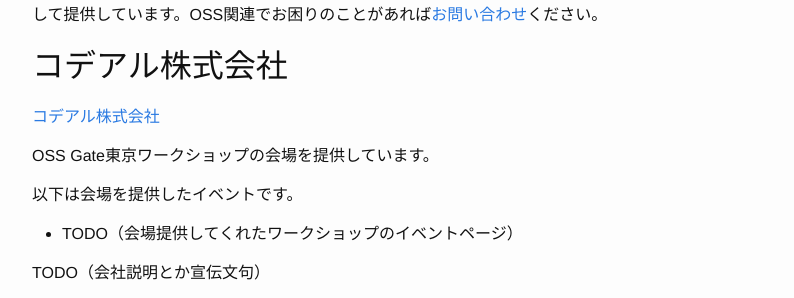
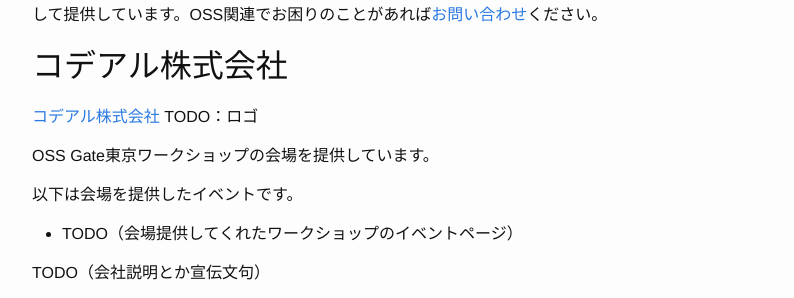
Before and after one commit to oss-gate/oss-gate.github.io, a Jekyll site: the page built from sponsors/index.md, in a window 1280 px wide and 900 px high, scrolled down 2000 px. Shown: the part 152-450 px from the top of the window, without its empty margins (238-1032 px from the left). Built offline with Jekyll 4.4.1, drawn with Linux system fonts in a browser that asks for light colours; comment, search, counter and statistics services are not loaded.

Commit message:
Add missing TODO

```diff
--- a/sponsors/index.md
+++ b/sponsors/index.md
@@ -94,7 +94,7 @@
 
 ## コデアル株式会社 {#codeal}
 
-[コデアル株式会社](https://www.codeal.work/)
+[コデアル株式会社](https://www.codeal.work/) TODO：ロゴ
 
 OSS Gate東京ワークショップの会場を提供しています。
 
```
